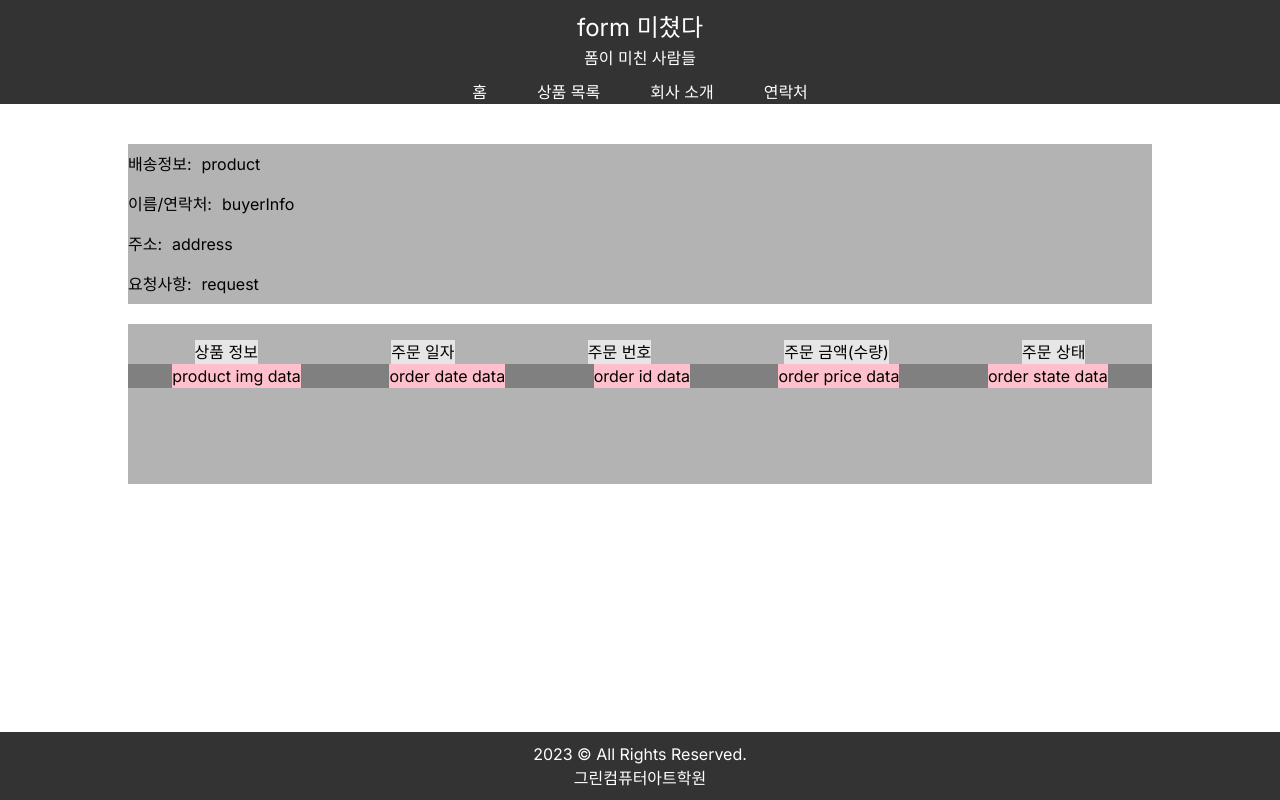
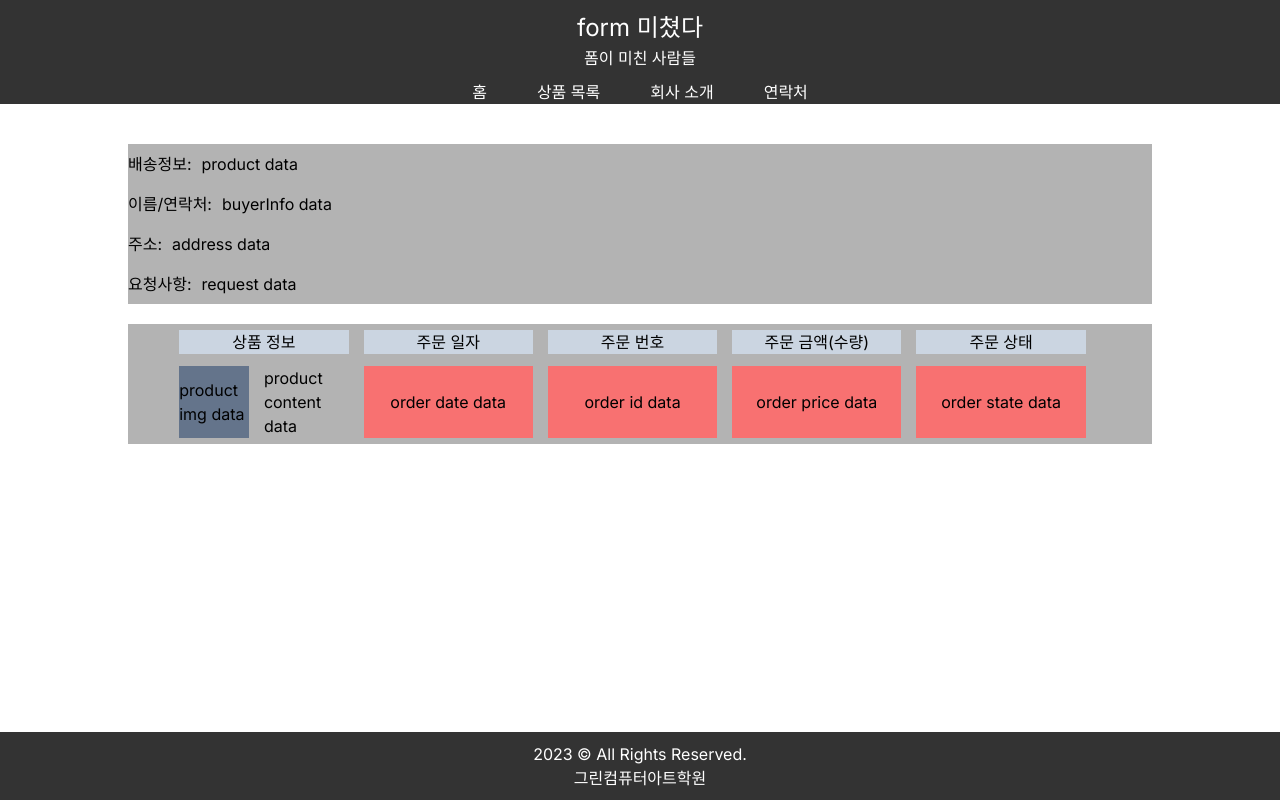
Before and after one commit to KDT-IaaS-Class-One-Group/KDT-IaaS-4team-ERP, a Next.js app: page /payment in a window 1280 px wide. Built offline with nearby package versions, Linux system fonts and the light colour scheme.

Commit message:
feat: producrtInfromation.tsx css 적용

```diff
--- a/src/app/components/Payment/buyButton.tsx
+++ b/src/app/components/Payment/buyButton.tsx
@@ -0,0 +1,9 @@
+// import styles from "./style/buyerInformation.module.css";
+
+export default function buyButton() {
+  // const buyerinformation = await fetchbuyerinformationdata()
+
+  return (
+    <div></div>
+  );
+}
--- a/src/app/components/Payment/buyerInformation.tsx
+++ b/src/app/components/Payment/buyerInformation.tsx
@@ -1,4 +1,4 @@
-import styles from "./buyerInformation.module.css";
+import styles from "./style/buyerInformation.module.css";
 
 export default function buyerInformation() {
   // const buyerinformation = await fetchbuyerinformationdata()
@@ -11,22 +11,22 @@ export default function buyerInformation() {
         {/* tailwind와 css모듈 같이 사용하기 */}
         <div className="relative mt-2 mb-2">
           <p>배송정보:</p>
-          <p>product</p>
+          <p>product data</p>
         </div>
 
         <div className="relative mt-2 mb-2">
           <p>이름/연락처:</p>
-          <p>buyerInfo</p>
+          <p>buyerInfo data</p>
         </div>
 
         <div className="relative mt-2 mb-2">
           <p>주소:</p>
-          <p>address</p>
+          <p>address data</p>
         </div>
 
         <div className="relative mt-2 mb-2">
           <p>요청사항:</p>
-          <p>request</p>
+          <p>request data</p>
         </div>
       </div>
     </div>
--- a/src/app/components/Payment/productInformation.module.css
+++ /dev/null
@@ -1,33 +0,0 @@
-.productInformation {
-  width: 80vw;
-  height: 20vh;
-  display: flex;
-  flex-direction: column;
-  position:relative;
-  padding-top: 2vh;
-  padding-bottom: 2vh;
-  flex-shrink: 0;
-  background: #b3b3b3;
-}
-
-.productInformation div {
-  display: flex;
-  justify-content: space-around;
-  position: relative;
-
-}
-
-.productInformation div:nth-child(2){
-
-  background-color: grey;
-}
-
-.productInformation div:nth-child(1) div {
-  background-color: #E6E6E6;
-  position: relative;
-
-}
-
-.productInformation div:nth-child(2) div {
-  background-color: pink;
-}
--- a/src/app/components/Payment/productInformation.tsx
+++ b/src/app/components/Payment/productInformation.tsx
@@ -1,4 +1,4 @@
-import styles from "./productInformation.module.css";
+import styles from "./style/productInformation.module.css";
 
 export default function productInformation() {
   // const buyerinformation = await fetchbuyerinformationdata()
@@ -6,19 +6,22 @@ export default function productInformation() {
   return (
     <div className ="flex justify-center items-center mt-5">
       <div className={`${styles.productInformation}`}>
-        <div className="flex">
-          <div>상품 정보</div>
-          <div>주문 일자</div>
-          <div>주문 번호</div>
-          <div>주문 금액(수량)</div>
-          <div>주문 상태</div>
+        <div>
+          <div className= "bg-slate-300">상품 정보</div>
+          <div className= "bg-slate-300">주문 일자</div>
+          <div className= "bg-slate-300">주문 번호</div>
+          <div className= "bg-slate-300">주문 금액(수량)</div>
+          <div className= "bg-slate-300">주문 상태</div>
         </div>
-        <div className="flex">
-          <div>product img data</div>
-          <div>order date data</div>
-          <div>order id data</div>
-          <div>order price data</div>
-          <div>order state data</div>
+        <div>
+          <div>
+          <div className="bg-slate-500">product img data</div>
+          <div>product content data</div>
+          </div>
+          <div className="bg-red-400">order date data</div>
+          <div className="bg-red-400">order id data</div>
+          <div className="bg-red-400">order price data</div>
+          <div className="bg-red-400">order state data</div>
         </div>
       </div>
     </div>
--- /dev/null
+++ b/src/app/components/Payment/style/productInformation.module.css
@@ -0,0 +1,48 @@
+.productInformation {
+  width: 80vw;
+  height: 15vh;
+  display: flex;
+  flex-direction: column;
+  position:relative;
+  /* padding-top: 2vh; */
+  /* padding-bottom: 2vh; */
+  flex-shrink: 0;
+  background: #b3b3b3;
+  justify-content: space-around;
+  align-items: center;
+}
+
+.productInformation div {
+  width: 90%;
+  display: flex;
+  justify-content: center;
+  align-items: center;
+  /* margin-right: 20px; */
+  position: relative;
+}
+
+.productInformation div div{
+  width: 50%;
+  height: 100%;
+  margin-right: 15px;
+}
+
+/*
+.productInformation div:nth-child(2){
+
+  background-color: #d9d9d9;
+}
+
+.productInformation div:nth-child(1) div {
+  background-color: #E6E6E6;
+  position: relative;
+
+}
+
+.productInformation div:nth-child(2) div {
+  background-color: #FFC7C2;
+}
+
+.productInformation div:nth-child(2) div:nth-child(1){
+  background-color: #E6E6E6;
+} */
--- a/src/app/payment/page.tsx
+++ b/src/app/payment/page.tsx
@@ -1,5 +1,6 @@
 import BuyerInformation from "../components/Payment/buyerInformation";
 import ProductInformation from "../components/Payment/productInformation"
+import Buybutton from "../components/Payment/buyButton"
 import Header from "../components/Header/Header";
 import Nav from "../components/Nav/Nav"
 import Footer from "../components/Footer/Footer"
@@ -11,6 +12,7 @@ export default function paymentPage() {
     <Nav />
     <BuyerInformation />
     <ProductInformation />
+    <Buybutton />
     <Footer />
     </>
   );
```
Also changed, not shown: src/app/components/Payment/style/buyerInformation.module.css (renamed from src/app/components/Payment/buyerInformation.module.css).
